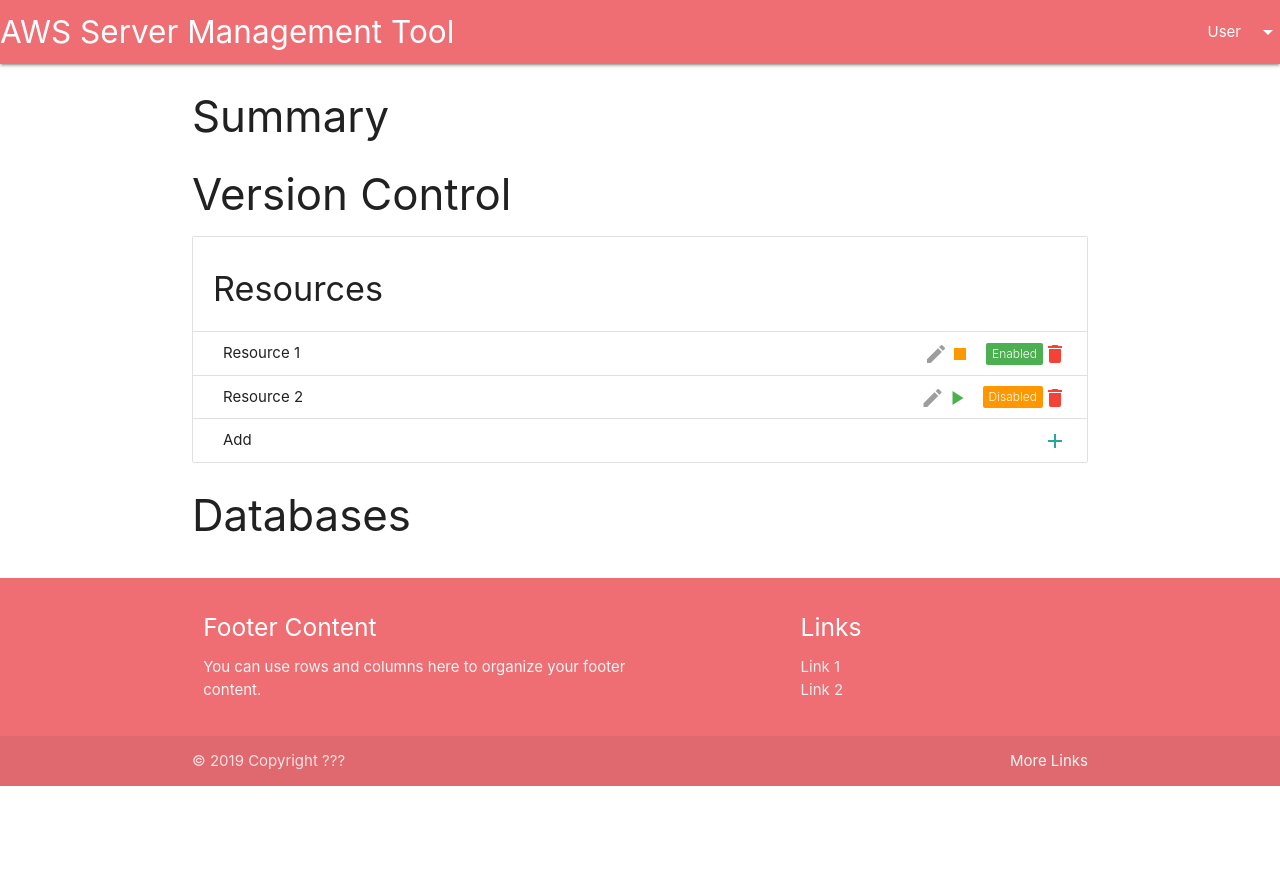
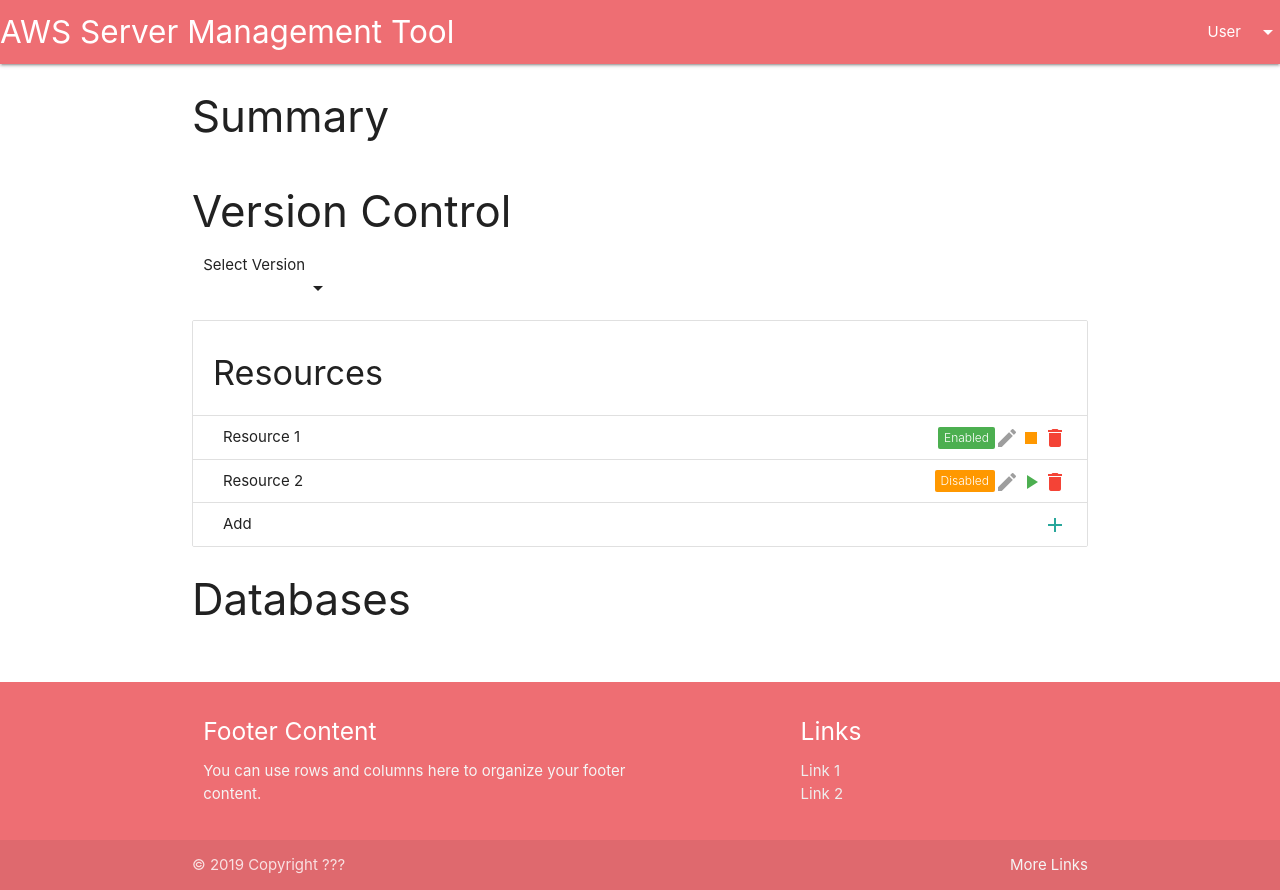
Before and after one commit to tyler-cromwell/SDP, an Angular app: page /browse/1 in a window 1280 px wide. Before the commit the page ends 800 px from the top, so only its background shows below. Built offline with nearby package versions, Linux system fonts and the light colour scheme.

Commit message:
[details]: Added version selection dropdown skeleton and reformatted markup

```diff
--- a/src/app/detail/detail.component.html
+++ b/src/app/detail/detail.component.html
@@ -1,26 +1,40 @@
 <div id="detail">
+  <ul id="version-dropdown" class="dropdown-content">
+    <li><span>1.0.0</span></li>
+  </ul>
+
   <div class="row">
     <h3>Summary</h3>
+  </div>
+
+  <div class="row">
     <h3>Version Control</h3>
+    <div class="col m2">
+      <span class="dropdown-trigger" data-target="version-dropdown">Select Version<i class="material-icons right">arrow_drop_down</i></span>
+    </div>
+  </div>
 
+  <div class="row">
     <ul class="collection with-header">
-      <li class="collection-header"><h4>Resources</h4></li>
+      <li class="collection-header">
+        <h4>Resources</h4>
+      </li>
       <li class="collection-item">
         <div>
           Resource 1
           <a class="secondary-content"><i class="material-icons red-text">delete</i></a>
-          <span class="new badge green" data-badge-caption="">Enabled</span>
           <a class="secondary-content"><i class="material-icons orange-text">stop</i></a>
           <a class="secondary-content"><i class="material-icons grey-text">edit</i></a>
+          <span class="new badge green" data-badge-caption="">Enabled</span>
         </div>
       </li>
       <li class="collection-item">
         <div>
           Resource 2
           <a class="secondary-content"><i class="material-icons red-text">delete</i></a>
-          <span class="new badge orange" data-badge-caption="">Disabled</span>
           <a class="secondary-content"><i class="material-icons green-text">play_arrow</i></a>
           <a class="secondary-content"><i class="material-icons grey-text">edit</i></a>
+          <span class="new badge orange" data-badge-caption="">Disabled</span>
         </div>
       </li>
       <li class="collection-item">
@@ -31,6 +45,8 @@
       </li>
     </ul>
 
-    <h3>Databases</h3>
+    <div class="row">
+      <h3>Databases</h3>
+    </div>
   </div>
 </div>
```
